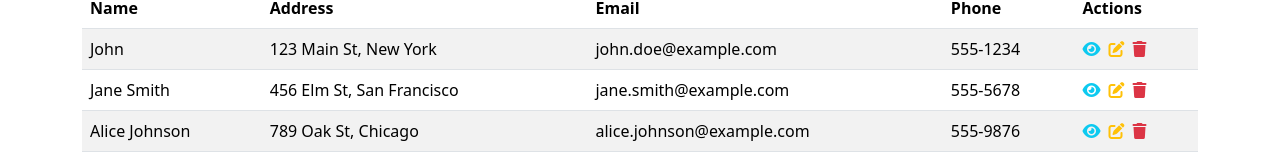
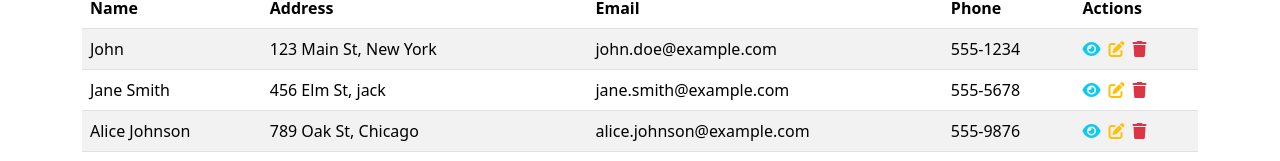
Before and after one commit to NdiayeOusmanaCamara/manager_order, a Vue app: page / in a window 1280 px wide. Shown: the part 228-389 px from the top of the page. Built offline with nearby package versions, Linux system fonts and the light colour scheme.

Commit message:
modify listCustomer

```diff
--- a/src/components/customer/ListCustomers.vue
+++ b/src/components/customer/ListCustomers.vue
@@ -65,7 +65,7 @@ const customer = ref({ name: '', address: '', email: '', phone: '' });
 const generateFakeData = () => {
   return [
     { id: 1, name: 'John', address: '123 Main St, New York', email: 'john.doe@example.com', phone: '555-1234' },
-    { id: 2, name: 'Jane Smith', address: '456 Elm St, San Francisco', email: 'jane.smith@example.com', phone: '555-5678' },
+    { id: 2, name: 'Jane Smith', address: '456 Elm St, jack', email: 'jane.smith@example.com', phone: '555-5678' },
     { id: 3, name: 'Alice Johnson', address: '789 Oak St, Chicago', email: 'alice.johnson@example.com', phone: '555-9876' },
     { id: 4, name: 'Bob Brown', address: '321 Maple St, Los Angeles', email: 'bob.brown@example.com', phone: '555-4321' },
   ];
```
